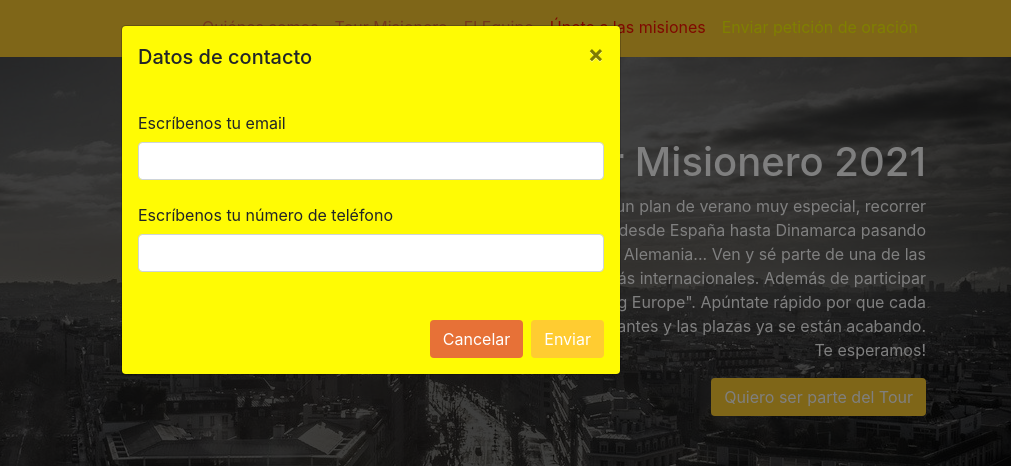
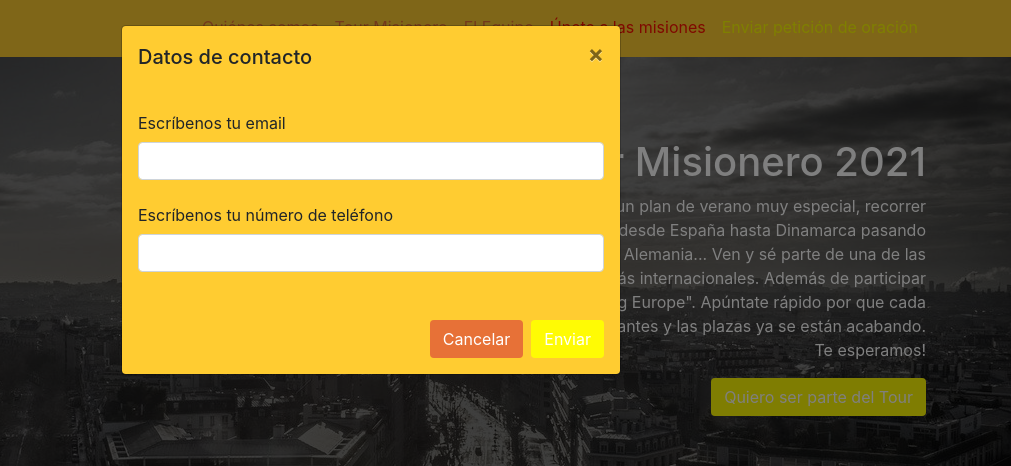
Before and after one commit to GuillermoBaldan/webgama, a plain HTML site: page index.html in a window 1280 px wide. Both pictures are taken after a click on the link "Quiero ser parte del Tour". Shown: the part 731-1197 px from the top of the page, 269-1280 px from the left. Drawn offline with nearby package versions, Linux system fonts and the light colour scheme.

Commit message:
Change modal stily
Interchange of colors between send button y modalbackground

```diff
--- a/css/index.css
+++ b/css/index.css
@@ -68,7 +68,7 @@
 	flex-direction: column;
 	width: 100%;
 	pointer-events: auto;
-	background-color: #fffb04;
+	background-color: #ffcc31;
 	background-clip: padding-box;
 	border: 1px solid rgba(0,0,0,.2);
 	border-radius: .3rem;
@@ -116,7 +116,7 @@ border-color: transparent;
 }
 
 .btn-platzi {
-	background-color:  #ffcc31;
+	background-color: #fffb04;
 	color: white;
 }
 
```
